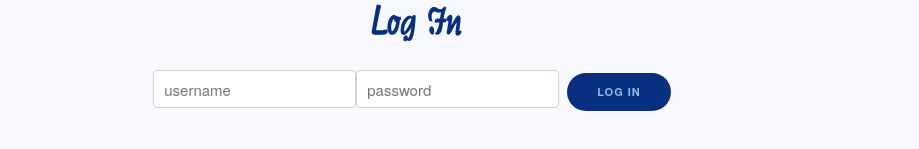
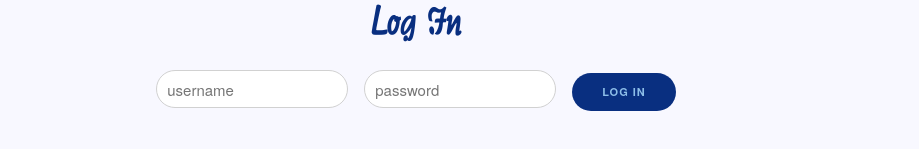
Before and after one commit to DerrickJFoster/Artsy-Front-End, a React (Create React App) app: page /login in a window 1280 px wide. Shown: the part 387-536 px from the top of the page, without its empty margins (224-1143 px from the left). Built offline with nearby package versions, Linux system fonts and the light colour scheme.

Commit message:
input boxes rounded and uniform throughout

```diff
--- a/src/css/App.css
+++ b/src/css/App.css
@@ -103,6 +103,13 @@ a {
   margin: 0 8px;
   border-radius: 25px;
 }
+#username, #password{
+  margin: 0 8px;
+  border-radius: 25px;
+  width: 15vw;
+  display: inline-flex;
+  justify-content: center;
+}
 
 input[type="submit"],
 button, .button, .button-primary{
@@ -160,8 +167,13 @@ img {
 
 /* art comments */
 #usernotes {
-  background: #4E87B0;
+  background: #f8f8ff;
+  color: #092f80;
   text-align: center;
-  width: 80%;
+  width: 60%;
   overflow: auto;
+  margin: 2% 20%;
+  border-radius: 25px;
+  display: inline-flex;
+  justify-content: center;
 }
```
